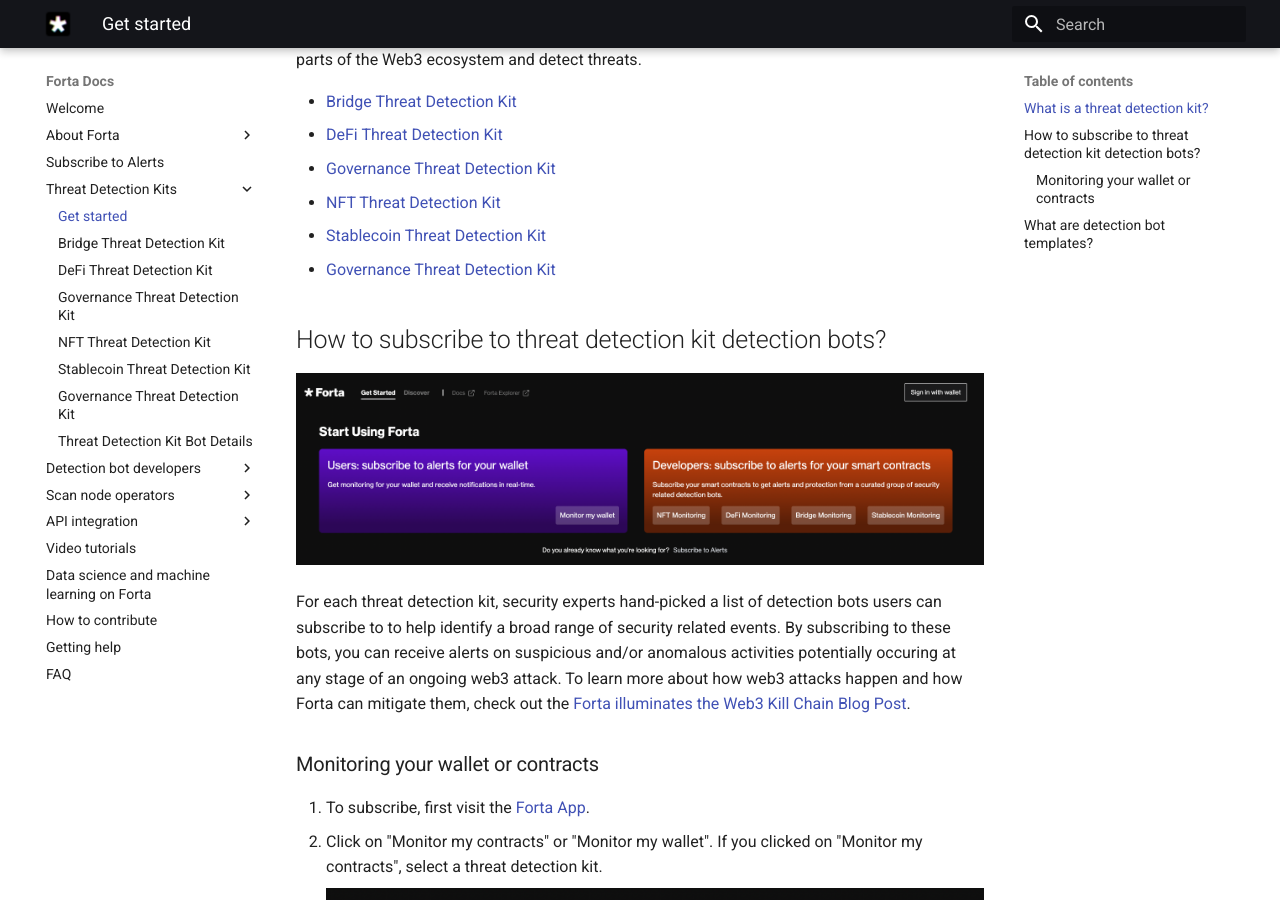
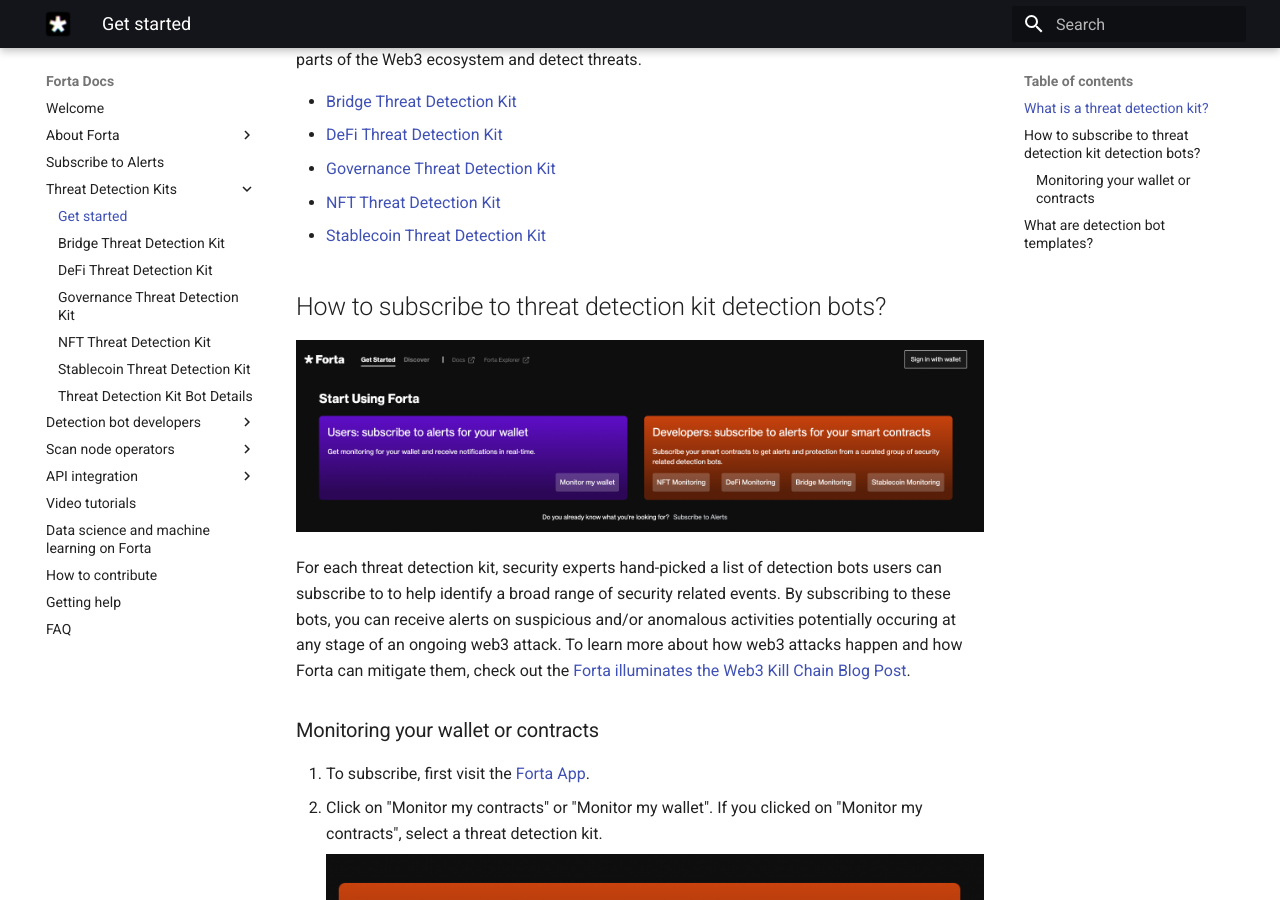
Before and after one commit to forta-network/docs, an MkDocs documentation site: the page built from docs/threat-detection-kits.md, in a window 1280 px wide and 900 px high, scrolled down 369 px. Built offline with MkDocs 1.6.1 and Material for MkDocs 9.7.7, drawn with Linux system fonts in a browser that asks for light colours.

Commit message:
remove dup mentions

```diff
--- a/docs/threat-detection-kits.md
+++ b/docs/threat-detection-kits.md
@@ -13,7 +13,6 @@
 * [Governance Threat Detection Kit](governance-starter-kit.md)
 * [NFT Threat Detection Kit](nft-starter-kit.md)
 * [Stablecoin Threat Detection Kit](stablecoin-starter-kit.md)
-* [Governance Threat Detection Kit](governance-starter-kit.md)
 
 
 ## How to subscribe to threat detection kit detection bots?
--- a/mkdocs.yml
+++ b/mkdocs.yml
@@ -49,7 +49,6 @@
       - Governance Threat Detection Kit: governance-starter-kit.md
       - NFT Threat Detection Kit: nft-starter-kit.md
       - Stablecoin Threat Detection Kit: stablecoin-starter-kit.md
-      - Governance Threat Detection Kit: governance-starter-kit.md
       - Threat Detection Kit Bot Details: starter-kit-bot-details.md
   - Detection bot developers:
       - Getting started: getting-started.md
```
